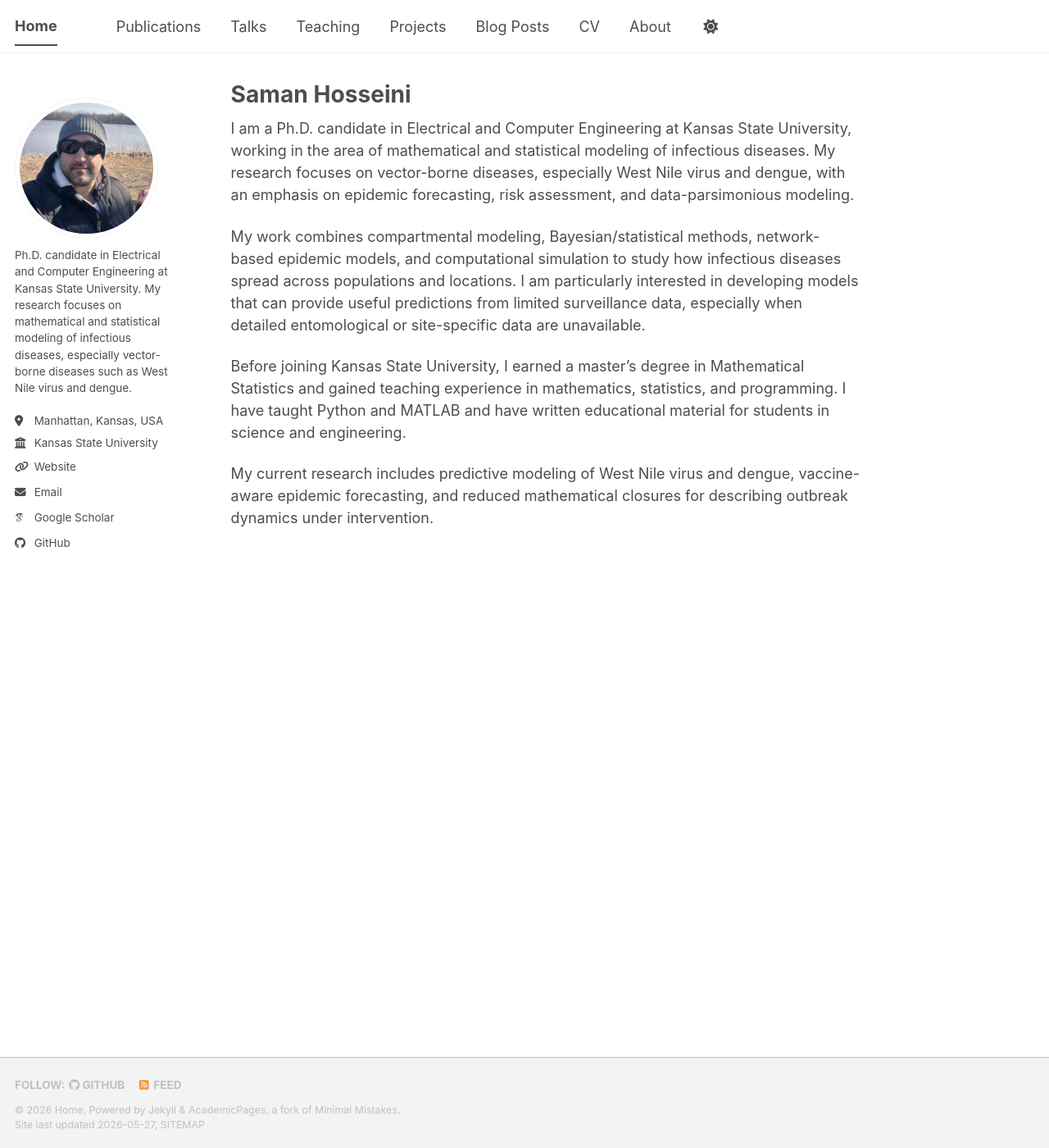
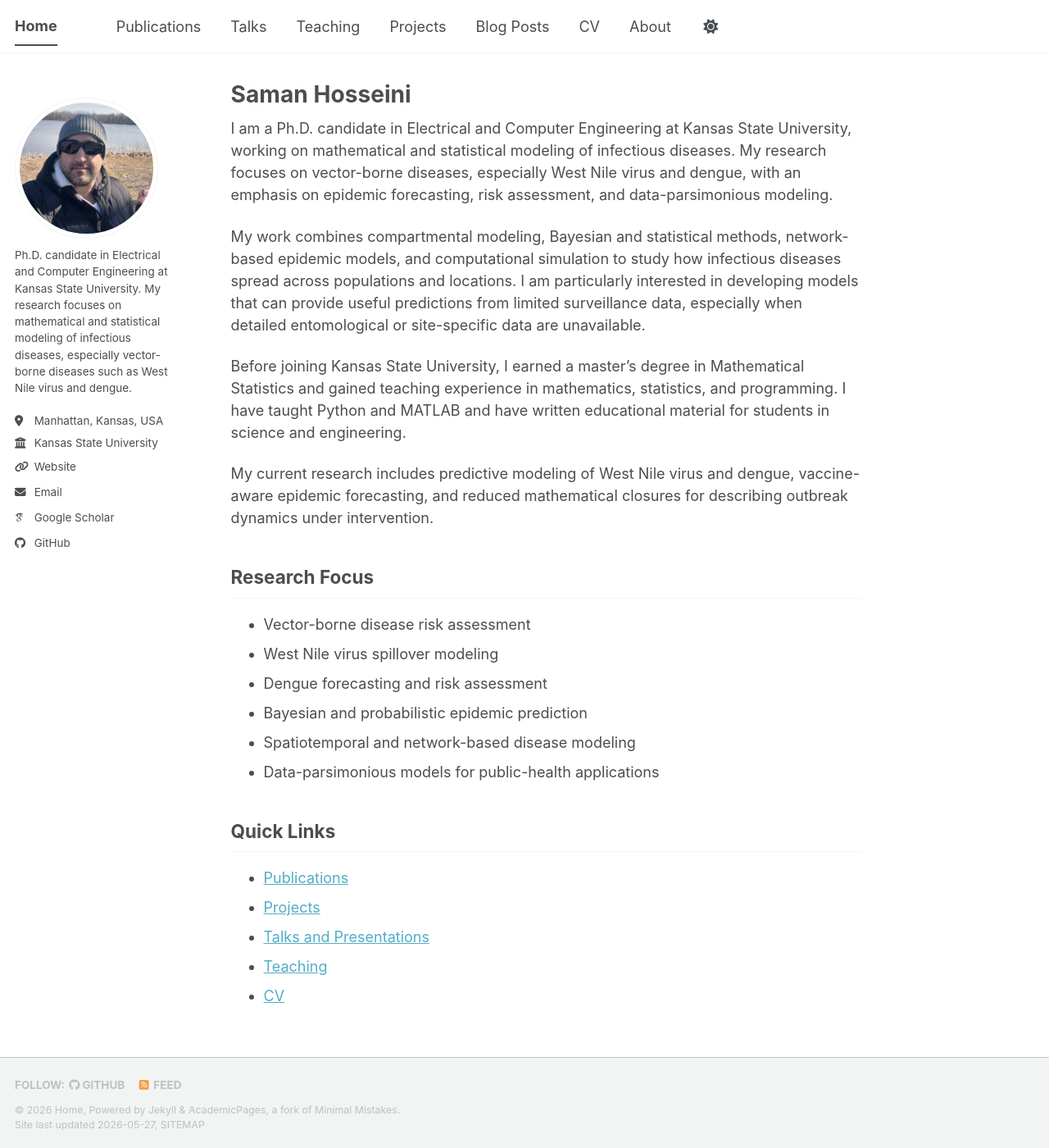
Before and after one commit to Saman-Hoss/Saman-Hoss.github.io, a Jekyll site: the page built from _pages/Home.md, in a window 1280 px wide and 1400 px high. Shown: the whole window at 82% size. Built offline with Jekyll 4.4.1, drawn with Linux system fonts in a browser that asks for light colours; some web fonts are replaced; a script bundle is joined from its source files by our own code; library files that are not in the unit come from our copies.

Commit message:
Update Home.md

```diff
--- a/_pages/Home.md
+++ b/_pages/Home.md
@@ -7,10 +7,27 @@ redirect_from:
   - /about.html
 ---
 
-I am a Ph.D. candidate in Electrical and Computer Engineering at Kansas State University, working in the area of mathematical and statistical modeling of infectious diseases. My research focuses on vector-borne diseases, especially West Nile virus and dengue, with an emphasis on epidemic forecasting, risk assessment, and data-parsimonious modeling.
+I am a Ph.D. candidate in Electrical and Computer Engineering at Kansas State University, working on mathematical and statistical modeling of infectious diseases. My research focuses on vector-borne diseases, especially West Nile virus and dengue, with an emphasis on epidemic forecasting, risk assessment, and data-parsimonious modeling.
 
-My work combines compartmental modeling, Bayesian/statistical methods, network-based epidemic models, and computational simulation to study how infectious diseases spread across populations and locations. I am particularly interested in developing models that can provide useful predictions from limited surveillance data, especially when detailed entomological or site-specific data are unavailable.
+My work combines compartmental modeling, Bayesian and statistical methods, network-based epidemic models, and computational simulation to study how infectious diseases spread across populations and locations. I am particularly interested in developing models that can provide useful predictions from limited surveillance data, especially when detailed entomological or site-specific data are unavailable.
 
 Before joining Kansas State University, I earned a master’s degree in Mathematical Statistics and gained teaching experience in mathematics, statistics, and programming. I have taught Python and MATLAB and have written educational material for students in science and engineering.
 
 My current research includes predictive modeling of West Nile virus and dengue, vaccine-aware epidemic forecasting, and reduced mathematical closures for describing outbreak dynamics under intervention.
+
+## Research Focus
+
+- Vector-borne disease risk assessment
+- West Nile virus spillover modeling
+- Dengue forecasting and risk assessment
+- Bayesian and probabilistic epidemic prediction
+- Spatiotemporal and network-based disease modeling
+- Data-parsimonious models for public-health applications
+
+## Quick Links
+
+- [Publications](/publications/)
+- [Projects](/projects/)
+- [Talks and Presentations](/talks/)
+- [Teaching](/teaching/)
+- [CV](/cv/)
```
